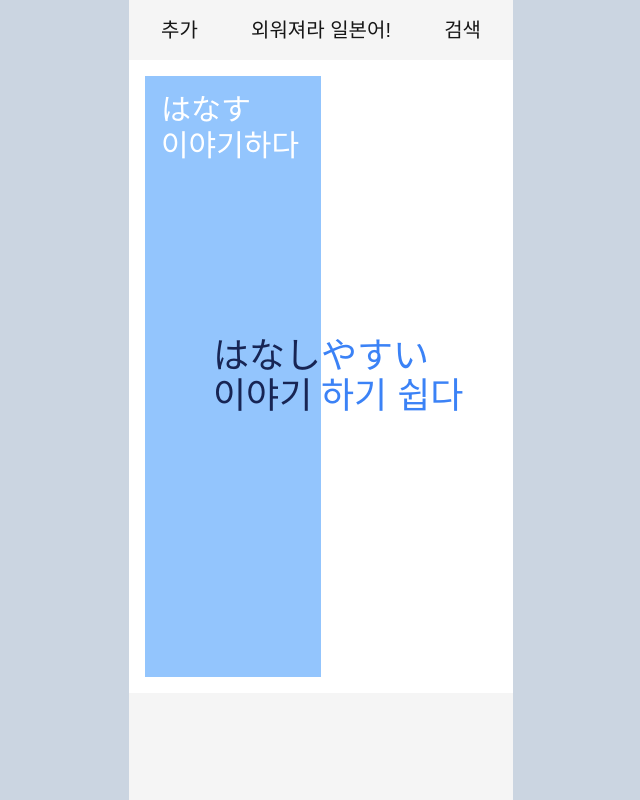
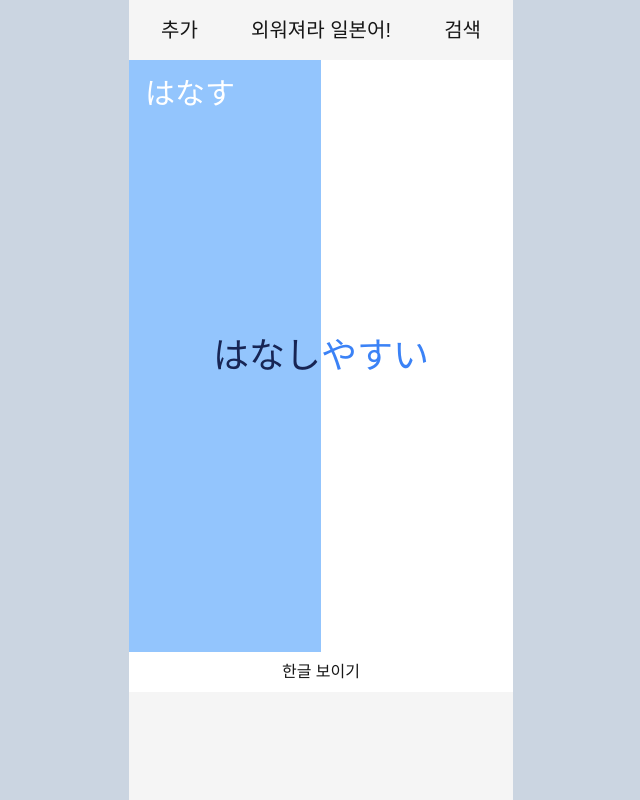
Before and after one commit to myungjinki/japanese.mjki.dev, a Next.js app: page /1 in a window 1280 px wide. Shown: the whole page, without its empty margins (319-959 px from the left). Built offline with nearby package versions, Linux system fonts and the light colour scheme.

Commit message:
Add toggle button

```diff
--- a/app/(home)/page.tsx
+++ b/app/(home)/page.tsx
@@ -3,7 +3,7 @@ import { japaneseDict } from "../utils/db";
 
 export default function HomePage() {
   return (
-    <div className="grid grid-cols-3 gap-2">
+    <div className="grid grid-cols-3 gap-2 p-4">
       {japaneseDict.map((word) => (
         <Link
           className="flex flex-col items-center p-4 border-2 rounded-xl"
--- a/app/[id]/page.tsx
+++ b/app/[id]/page.tsx
@@ -21,6 +21,7 @@ export default function DetailPage({
   params: { id: string };
 }) {
   const [index, setIndex] = useState(0);
+  const [toggleKorean, setToggleKorean] = useState(false);
   const word = japaneseDict.find((word) => word.id === Number(id));
 
   function handleNext() {
@@ -29,9 +30,22 @@ export default function DetailPage({
     }
   }
 
+  function handleToggleKorean() {
+    setToggleKorean((prev) => !prev);
+  }
+
   if (!word) {
     return <div>Word not found</div>;
   }
+
+  const renderWord = (hiragana: string, korean: string) => {
+    return (
+      <>
+        <div>{hiragana}</div>
+        <div>{toggleKorean ? korean : ""}</div>
+      </>
+    );
+  };
 
   const renderChild = (childIndex: number) => (
     <motion.div
@@ -40,21 +54,28 @@ export default function DetailPage({
       layoutId={String(childIndex)}
       transition={{ type: "tween", duration: 0.5 }}
     >
-      <div>{word.children[childIndex].hiragana}</div>
-      <div>{word.children[childIndex].korean}</div>
+      {renderWord(
+        word.children[childIndex].hiragana,
+        word.children[childIndex].korean
+      )}
     </motion.div>
   );
 
   return (
-    <div className="grid w-full h-full grid-cols-2" onClick={handleNext}>
+    <div className="flex flex-col w-full h-full">
+      <div className="w-full h-full grid grid-cols-2" onClick={handleNext}>
         <div className="relative flex items-center justify-end bg-blue-300">
           <div className="absolute text-3xl text-white top-4 left-4">
-          <div>{`${word.root.hiragana}${word.verb.hiragana}`}</div>
-          <div>{`${word.root.korean}${word.verb.korean}`}</div>
+            {renderWord(
+              `${word.root.hiragana}${word.verb.hiragana}`,
+              `${word.root.korean}${word.verb.korean}`
+            )}
           </div>
           <div className="text-4xl text-blue-950">
-          <div>{`${word.root.hiragana}${word.common.hiragana}`}</div>
-          <div>{`${word.root.korean}${word.common.korean}`}</div>
+            {renderWord(
+              `${word.root.hiragana}${word.common.hiragana}`,
+              `${word.root.korean}${word.common.korean}`
+            )}
           </div>
         </div>
         <div className="grid grid-cols-2 grid-rows-3 text-blue-500">
@@ -75,8 +96,10 @@ export default function DetailPage({
                     layoutId={String(index)}
                     key={index}
                   >
-                  <div>{word.children[index].hiragana}</div>
-                  <div>{word.children[index].korean}</div>
+                    {renderWord(
+                      word.children[index].hiragana,
+                      word.children[index].korean
+                    )}
                   </motion.div>
                 )
             )}
@@ -88,5 +111,9 @@ export default function DetailPage({
           ))}
         </div>
       </div>
+      <div className="flex justify-center py-2" onClick={handleToggleKorean}>
+        {toggleKorean ? "한글 숨기기" : "한글 보이기"}
+      </div>
+    </div>
   );
 }
--- a/app/layout.tsx
+++ b/app/layout.tsx
@@ -27,10 +27,12 @@ export default function RootLayout({
 }>) {
   return (
     <html lang="en">
-      <body className={`${geistSans.variable} ${geistMono.variable} antialiased flex justify-center bg-slate-300`}>
+      <body
+        className={`${geistSans.variable} ${geistMono.variable} antialiased flex justify-center bg-slate-300`}
+      >
         <div className="flex flex-col justify-between w-full bg-white lg:max-w-sm h-dvh">
           <HeaderComponent />
-          <div className="flex flex-col justify-start h-full p-4">{children}</div>
+          <div className="flex flex-col justify-start h-full">{children}</div>
           <FooterComponent />
         </div>
       </body>
```
Lines whose indentation alone changed are shown as unchanged.
